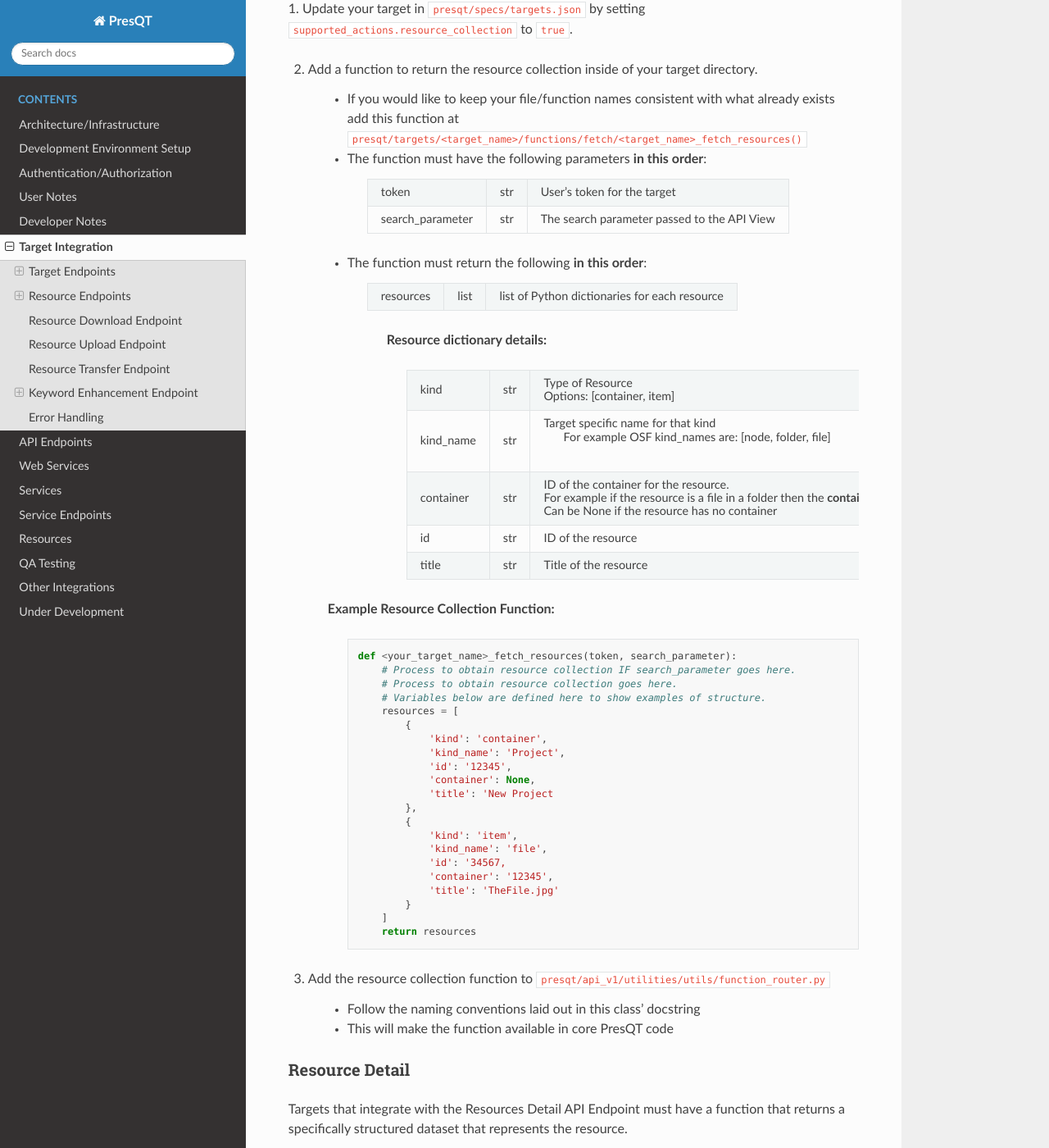
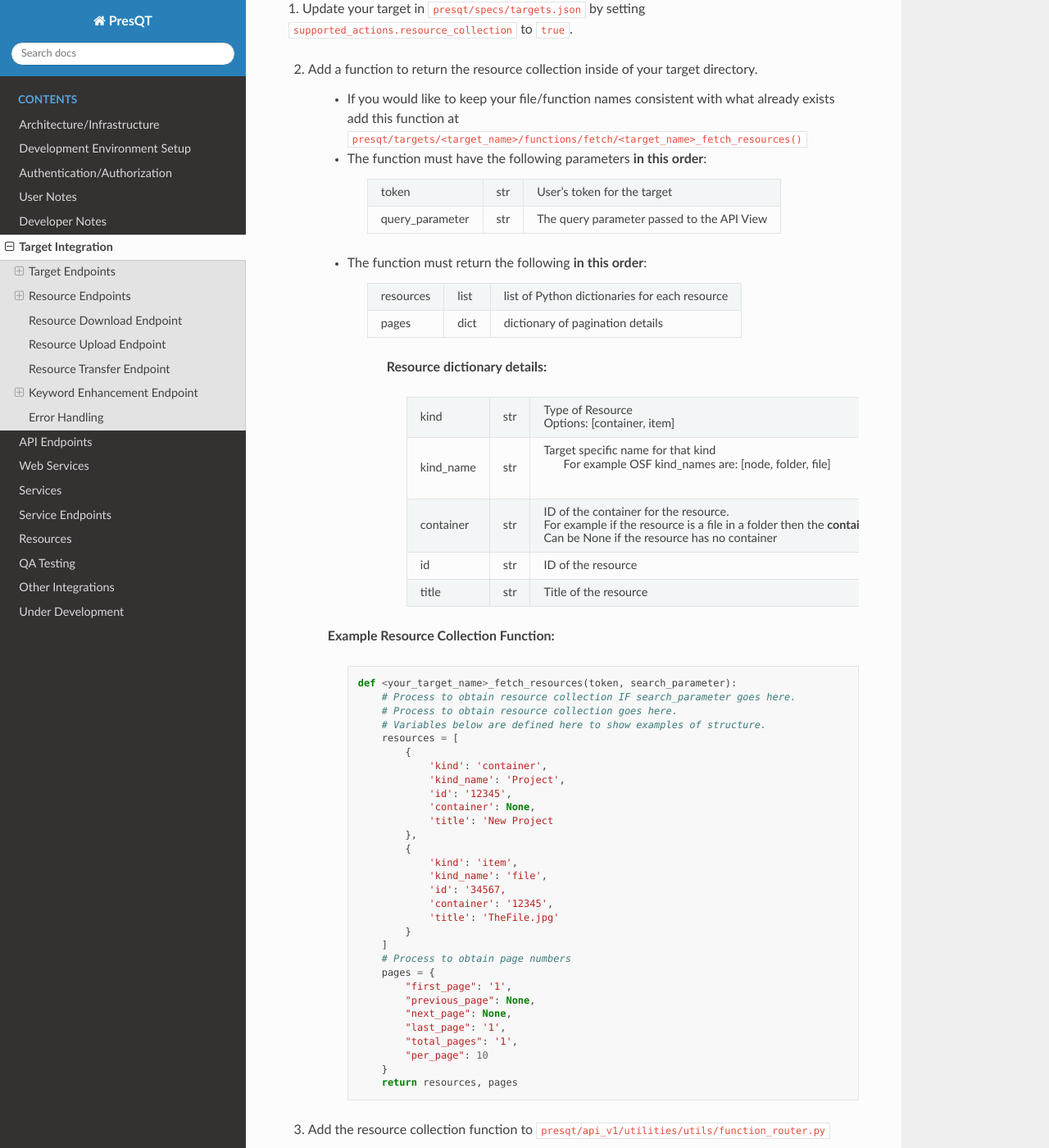
Before and after one commit to Lucy-Family-Institute/presqt, a Sphinx documentation site: the page built from docs/target_integration.rst, in a window 1280 px wide and 1400 px high, scrolled down 2128 px. Shown: the whole window at 82% size. Built offline with Sphinx 7.4.7 and the Read the Docs theme 2.0.0, drawn with Linux system fonts in a browser that asks for light colours.

Commit message:
Update docs

```diff
--- a/docs/target_integration.rst
+++ b/docs/target_integration.rst
@@ -97,15 +97,16 @@ structure on the front end.
 
     * The function must have the following parameters **in this order**:
 
-        ================ === ===========================================
+        ================ === ==========================================
         token            str User's token for the target
-        search_parameter str The search parameter passed to the API View
-        ================ === ===========================================
+        query_parameter  str The query parameter passed to the API View
+        ================ === ==========================================
 
     * The function must return the following **in this order**:
 
         ========= ==== =============================================
         resources list list of Python dictionaries for each resource
+        pages     dict dictionary of pagination details
         ========= ==== =============================================
 
             **Resource dictionary details:**
@@ -150,7 +151,16 @@ structure on the front end.
                         'title': 'TheFile.jpg'
                     }
                 ]
-                return resources
+                # Process to obtain page numbers
+                pages = {
+                    "first_page": '1',
+                    "previous_page": None,
+                    "next_page": None,
+                    "last_page": '1',
+                    "total_pages": '1',
+                    "per_page": 10
+                }
+                return resources, pages
 
 3. Add the resource collection function to ``presqt/api_v1/utilities/utils/function_router.py``
 
```
